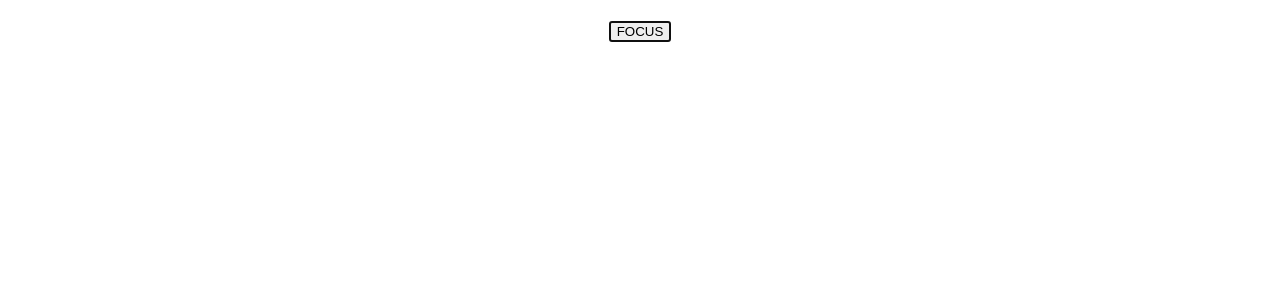
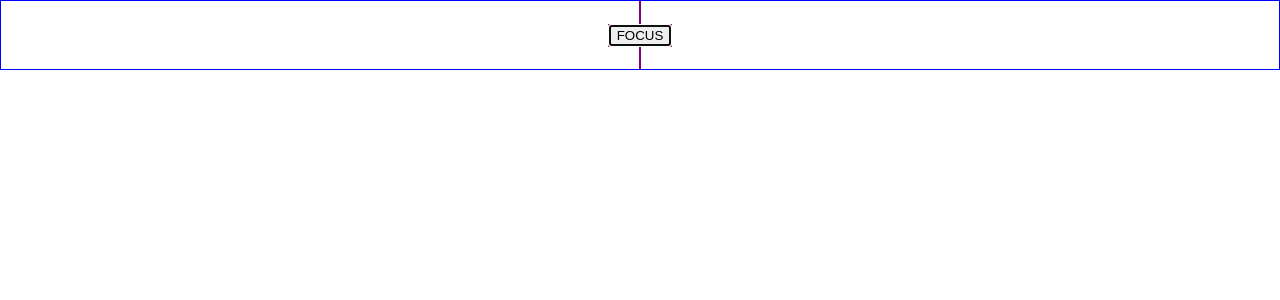
Before and after one commit to anatomiam/blink, a React (Create React App) app: page / in a window 1280 px wide. Shown: the top 300 px of the page. Built offline with nearby package versions, Linux system fonts and the light colour scheme.

Commit message:
add 'undo', improved the key controls behavior

```diff
--- a/src/App.css
+++ b/src/App.css
@@ -1,24 +1,11 @@
-.App {
-  text-align: center;
+.app {
+  border: 1px solid blue;
+  display: flex;
+  flex-direction: column;
+  justify-content: center;
+  align-items: center;
 }
 
-.App-logo {
-  animation: App-logo-spin infinite 20s linear;
-  height: 80px;
+.children {
+  border: 1px solid purple;
 }
-
-.App-header {
-  background-color: #222;
-  height: 150px;
-  padding: 20px;
-  color: white;
-}
-
-.App-intro {
-  font-size: large;
-}
-
-@keyframes App-logo-spin {
-  from { transform: rotate(0deg); }
-  to { transform: rotate(360deg); }
-}
--- a/src/App.js
+++ b/src/App.js
@@ -2,6 +2,7 @@ import React, {Component} from 'react';
 import './App.css';
 
 const alphabet = [
+  'undo',
   'space',
   'a',
   'b',
@@ -45,7 +46,7 @@ class App extends Component {
   }
 
   componentDidUpdate() {
-    console.log(this.state.sentence)
+    console.log(this.state.sentence.join(''))
   }
 
   handleKeyPress = (e) => {
@@ -54,39 +55,53 @@ class App extends Component {
       this.addLetter()
       this.handleStart()
     } else if (e.key === 'ArrowUp') {
+      this.handleStop()
       this.handleStart()
     } else if (e.key === 'ArrowLeft') {
       this.stepPrevious()
     } else if (e.key === 'ArrowRight') {
       this.stepNext()
+    } else if (e.key === 'q') {
+      this.handleStop()
     } else {
       console.log('else')
     }
   }
+
   addLetter = () => {
     const newSentence = this
       .state
       .sentence
       .slice()
 
-    newSentence.push(this.state.letter)
+    if (this.state.letter === 'space') {
+      newSentence.push(' ')
+    } else if (this.state.letter === 'undo') {
+      newSentence.pop()
+    } else {
+      newSentence.push(this.state.letter)
+    }
 
-    this.setState({sentence: newSentence, letter: alphabet[0], counter: 0})
+    this.setState({
+      sentence: newSentence,
+      letter: alphabet[0],
+      counter: 0})
     console.log('added letter')
   }
 
   nextLetter = () => {
+    console.log((this.state.counter + 1) % alphabet.length)
     this.setState({
       letter: alphabet[this.state.counter],
-      counter: this.state.counter + 1 % alphabet.length
+      counter: (this.state.counter + 1) % alphabet.length
     })
   }
 
   previousLetter = () => {
     console.log(this.state.counter)
     this.setState({
-      letter: alphabet[this.state.counter],
-      counter: this.state.counter - 1 % alphabet.length
+      letter: alphabet[this.state.counter - 2],
+      counter: (this.state.counter - 1) % alphabet.length
     })
   }
 
@@ -113,10 +128,20 @@ class App extends Component {
 
   render() {
     return (
-      <div className="App">
-        <h1>{this.state.letter}</h1>
-        <button autoFocus onKeyDown={this.handleKeyPress}>FOCUS</button>
-        <h2>{this.state.sentence.map((letter) => letter === 'space' ? '_' : letter).join('')}</h2>
+      <div className='app'>
+        <div className='children'>
+          <h1>{this.state.letter}</h1>
+        </div>
+        <div className='children'>
+          <button autoFocus onKeyDown={this.handleKeyPress}>FOCUS</button>
+        </div>
+        <div className='children'>
+          <h2>{this
+              .state
+              .sentence
+              .join('')}
+          </h2>
+        </div>
       </div>
     );
   }
```
